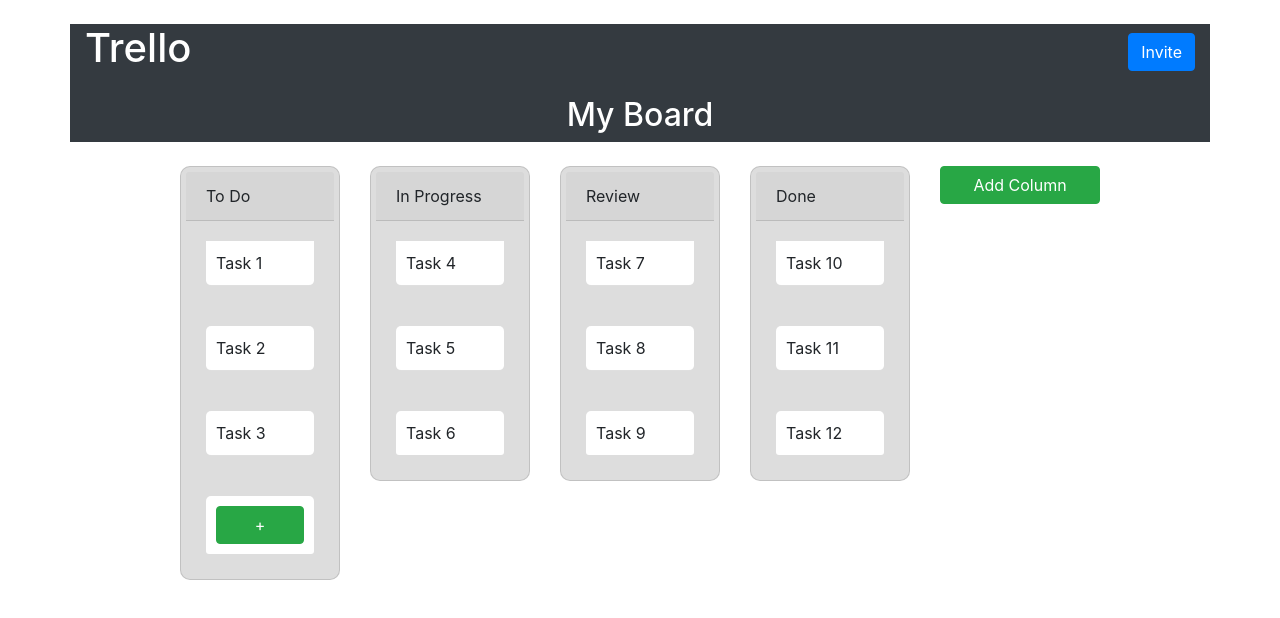
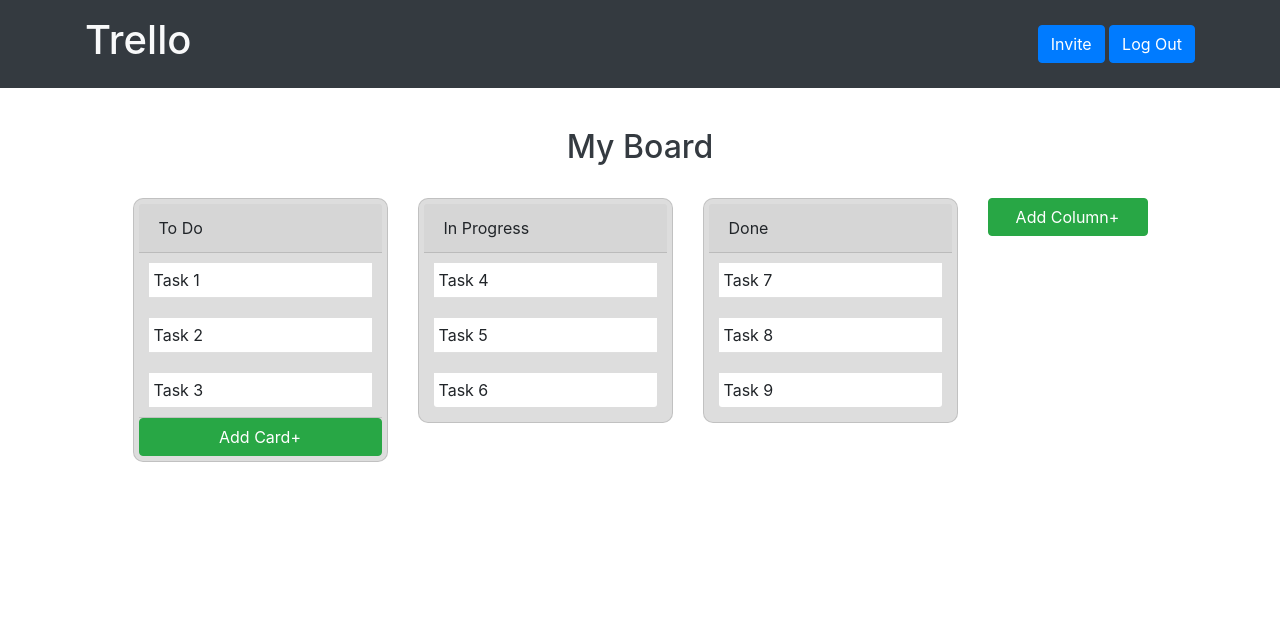
Before and after one commit to yhjs1211/ego4jo, a website: page front-end/public/boardDetail.html in a window 1280 px wide. Drawn offline with nearby package versions, Linux system fonts and the light colour scheme.

Commit message:
프론트 수정

```diff
--- a/front-end/public/boardDetail.html
+++ b/front-end/public/boardDetail.html
@@ -12,31 +12,44 @@
     <link rel="stylesheet" type="text/css" href="./css/boardDetail.css" />
   </head>
   <body>
+    <header class="bg-dark text-light">
+      <div class="container py-3">
+        <div class="row justify-content-between align-items-center">
+          <div class="col-auto">
+            <h1>Trello</h1>
+          </div>
+          <div class="col-auto">
+            <button class="btn btn-primary me-2">Invite</button>
+            <button
+              class="btn btn-primary me-2"
+              id="logoutButton"
+              onclick="logout()"
+            >
+              Log Out
+            </button>
+          </div>
+        </div>
+      </div>
+    </header>
     <div class="container mt-4">
       <div class="row">
-        <div class="col-md-12 mb-4 bg-dark text-white">
-          <div class="d-flex justify-content-between align-items-center">
-            <h1>Trello</h1>
-            <a href="#" class="btn btn-primary">Invite</a>
-          </div>
+        <div class="col-md-12 mb-4 bg-white text-dark">
           <h2 class="text-center mt-3">My Board</h2>
         </div>
       </div>
       <div class="row justify-content-center">
-        <div class="col-md-2">
+        <div class="col-md-3">
           <div class="card">
             <div class="card-header">To Do</div>
             <ul class="list-group list-group-flush sortable" data-list="todo">
               <li class="list-group-item" draggable="true">Task 1</li>
               <li class="list-group-item" draggable="true">Task 2</li>
               <li class="list-group-item" draggable="true">Task 3</li>
-              <li class="list-group-item">
-                <button class="btn btn-success btn-block">+</button>
-              </li>
             </ul>
+            <button class="btn btn-success btn-block">Add Card+</button>
           </div>
         </div>
-        <div class="col-md-2">
+        <div class="col-md-3">
           <div class="card">
             <div class="card-header">In Progress</div>
             <ul class="list-group list-group-flush sortable">
@@ -46,9 +59,9 @@
             </ul>
           </div>
         </div>
-        <div class="col-md-2">
+        <div class="col-md-3">
           <div class="card">
-            <div class="card-header">Review</div>
+            <div class="card-header">Done</div>
             <ul class="list-group list-group-flush sortable">
               <li class="list-group-item" draggable="true">Task 7</li>
               <li class="list-group-item" draggable="true">Task 8</li>
@@ -57,17 +70,7 @@
           </div>
         </div>
         <div class="col-md-2">
-          <div class="card">
-            <div class="card-header">Done</div>
-            <ul class="list-group list-group-flush sortable">
-              <li class="list-group-item" draggable="true">Task 10</li>
-              <li class="list-group-item" draggable="true">Task 11</li>
-              <li class="list-group-item" draggable="true">Task 12</li>
-            </ul>
-          </div>
-        </div>
-        <div class="col-md-2">
-          <button class="btn btn-success btn-block">Add Column</button>
+          <button class="btn btn-success btn-block">Add Column+</button>
         </div>
       </div>
     </div>
--- a/front-end/public/css/boardDetail.css
+++ b/front-end/public/css/boardDetail.css
@@ -5,9 +5,8 @@
   margin-top: 100px;
 }
 .col {
-  flex-basis: 10%;
   background: #ddd;
-  min-height: 90vh;
+  /* min-height: 90vh; */
   padding: 5px;
   border-radius: 10px;
 }
@@ -19,8 +18,8 @@
 }
 .list-group-item {
   background: #fff;
-  margin: 20px;
-  padding: 10px;
-  border-radius: 5px;
+  margin: 10px;
+  padding: 5px;
+  /* border-radius: 5px; */
   cursor: pointer;
 }
```
